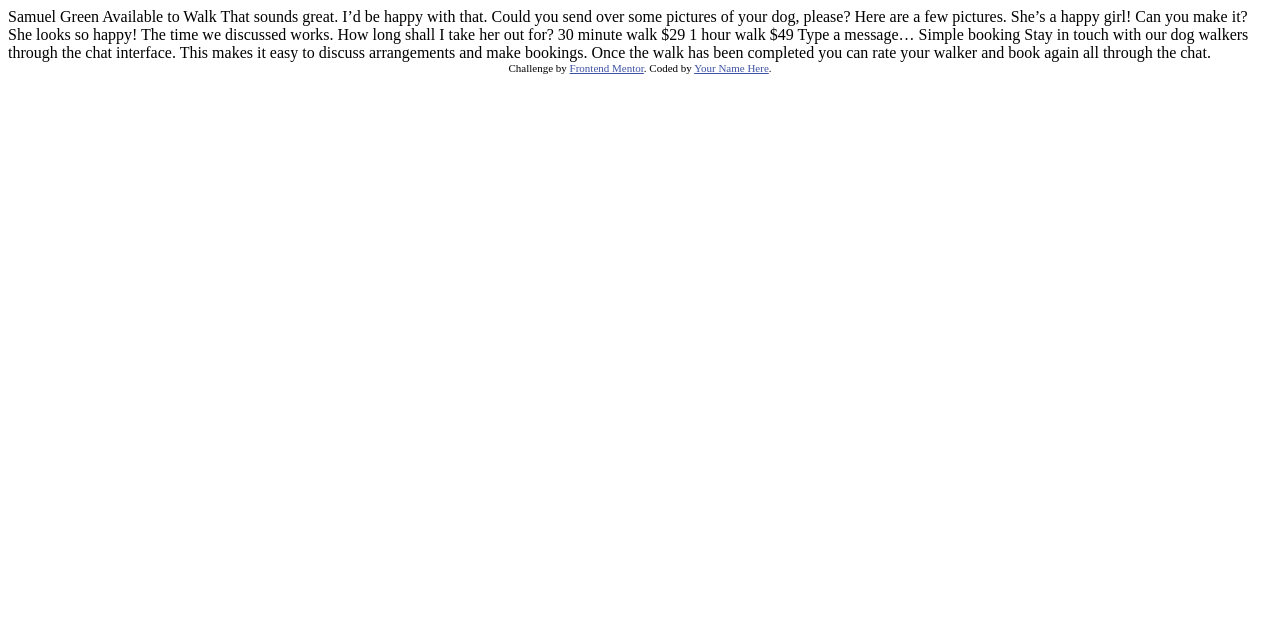
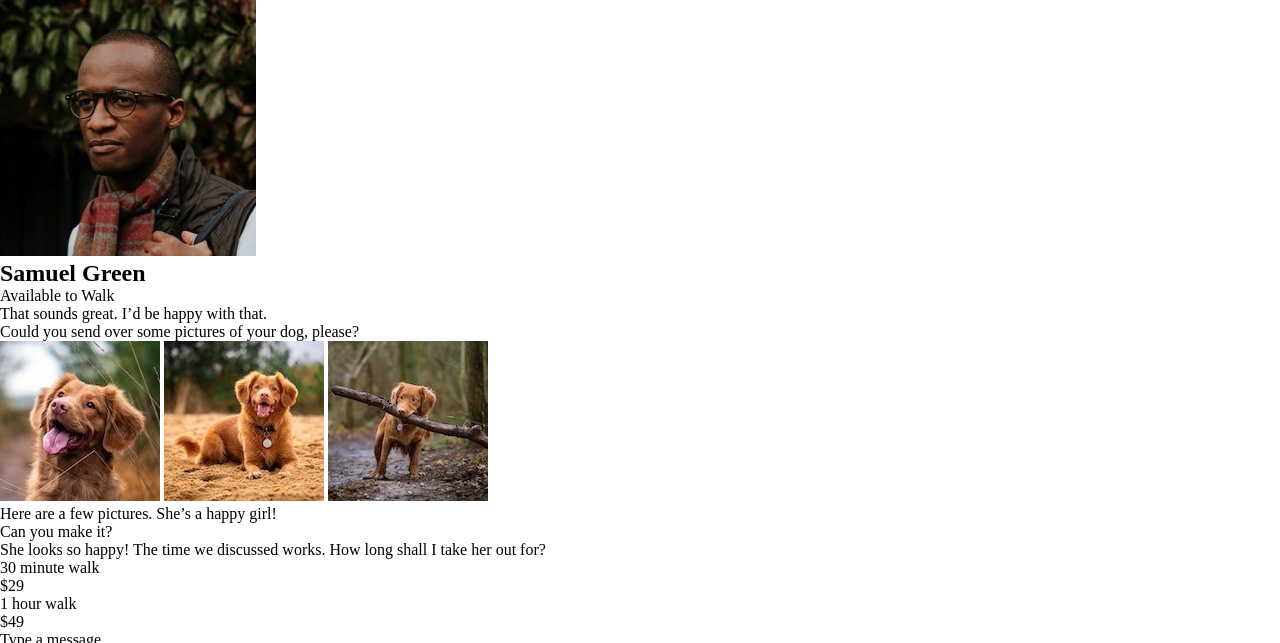
Before and after one commit to JohnPuckey/frontendmentor-chat-app-css-illustration, a plain HTML site: page index.html in a window 1280 px wide. Shown: the top 643 px of the page. Drawn offline with Linux system fonts and the light colour scheme.

Commit message:
initial markup

```diff
--- a/index.html
+++ b/index.html
@@ -3,7 +3,7 @@
 <head>
   <meta charset="UTF-8">
   <meta name="viewport" content="width=device-width, initial-scale=1.0"> <!-- displays site properly based on user's device -->
-
+  <link rel="stylesheet" href="style.css">
   <link rel="icon" type="image/png" sizes="32x32" href="./images/favicon-32x32.png">
 
   <title>Frontend Mentor | [Challenge Name Here]</title>
@@ -16,32 +16,59 @@
 </head>
 <body>
 
-  Samuel Green
-  Available to Walk
+  <div class="container">
 
-  That sounds great. I’d be happy with that.
 
-  Could you send over some pictures of your dog, please?
+   <div class="illustration">
+      <div class="contact">
+        <div class="contact-txt">
+          <img class="avatar" src="./images/avatar.jpg" alt="avatar">
+          <h2>Samuel Green</h2>
+          <p>Available to Walk</p>
+        </div>
+      </div>
+      <div class="messages">
+        <div class="message left">
+          <p>That sounds great. I’d be happy with that.</p>
+        </div>
+        <div class="message left">
+          <p>Could you send over some pictures of your dog, please?</p>
+        </div>
+        <div class="photos right">
+          <img src="./images/dog-image-1.jpg" alt="dog photo 1">
+          <img src="./images/dog-image-2.jpg" alt="dog photo 2">
+          <img src="./images/dog-image-3.jpg" alt="dog photo 3">
+        </div>
+        <div class="message right">
+          <p>Here are a few pictures. She’s a happy girl!</p>
+        </div>
+        <div class="message right">
+          <p>Can you make it?</p>
+        </div>
+        <div class="message left">
+          <p>She looks so happy! The time we discussed works. How long shall I take her out for?</p>
+        </div>
+        <div class="price left">
+          <p>30 minute walk</p>
+          <p class="cost">$29</p>
+        </div>
+        <div class="price left">
+          <p>1 hour walk</p>
+          <p class="cost">$49</p>
+        </div>
+      </div>
+      <div class="type">
+        <p>Type a message…</p>
+      </div>
+   </div>
+  </div>
 
-  Here are a few pictures. She’s a happy girl!
-
-  Can you make it?
-
-  She looks so happy! The time we discussed works. How long shall I take her out for?
-
-  30 minute walk
-  $29
-
-  1 hour walk
-  $49
-
-  Type a message…
-
-  Simple booking
-
-  Stay in touch with our dog walkers through the chat interface. This makes it easy to
-  discuss arrangements and make bookings. Once the walk has been completed you can rate
-  your walker and book again all through the chat.
+<div class="about">
+  <h1>Simple booking</h1>
+  <p>Stay in touch with our dog walkers through the chat interface. This makes it easy to
+    discuss arrangements and make bookings. Once the walk has been completed you can rate
+    your walker and book again all through the chat.</p>
+</div>
 
   <div class="attribution">
     Challenge by <a href="https://www.frontendmentor.io?ref=challenge" target="_blank">Frontend Mentor</a>.
--- /dev/null
+++ b/style.css
@@ -0,0 +1,7 @@
+
+
+* {
+    box-sizing: border-box;
+    margin: 0;
+    padding: 0;
+}
```
